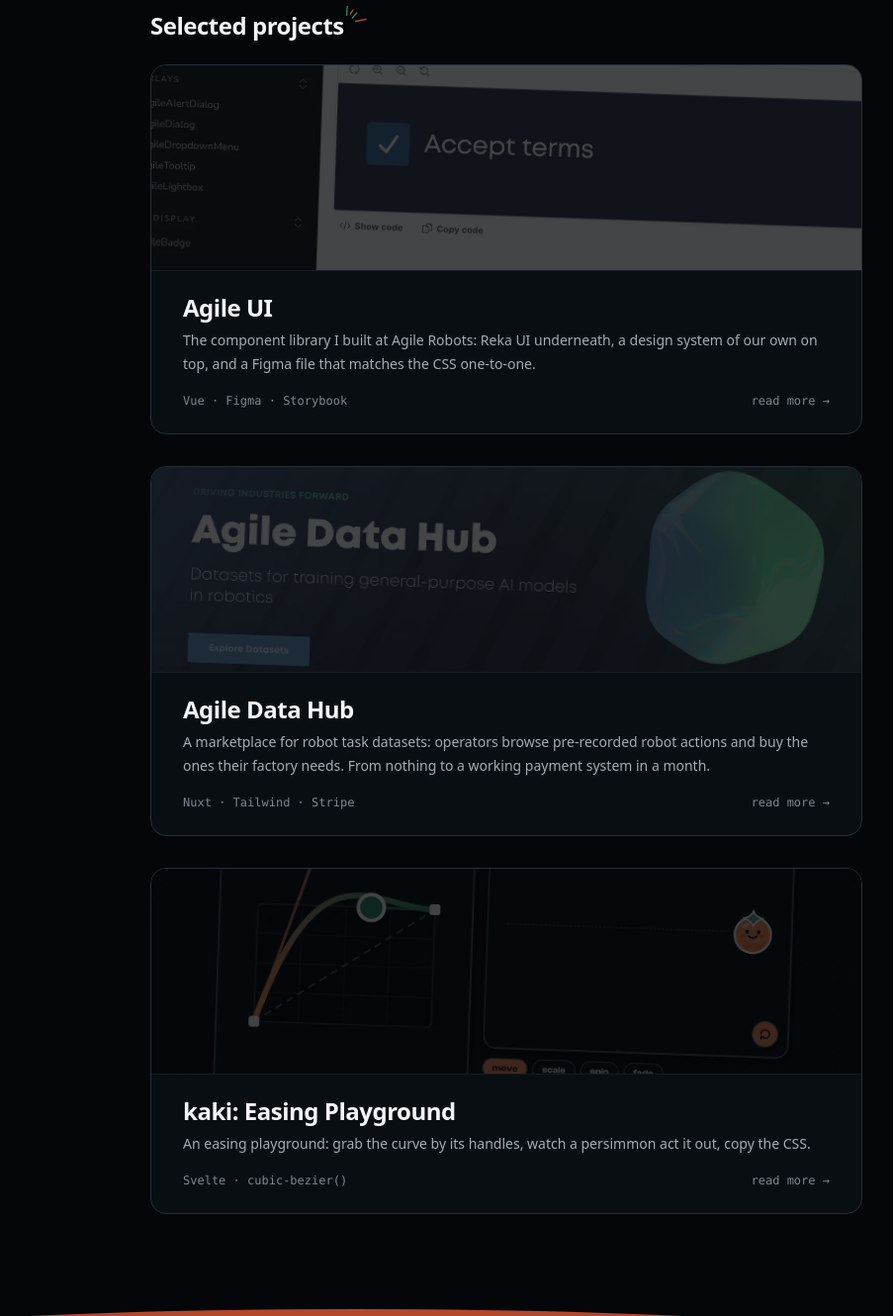
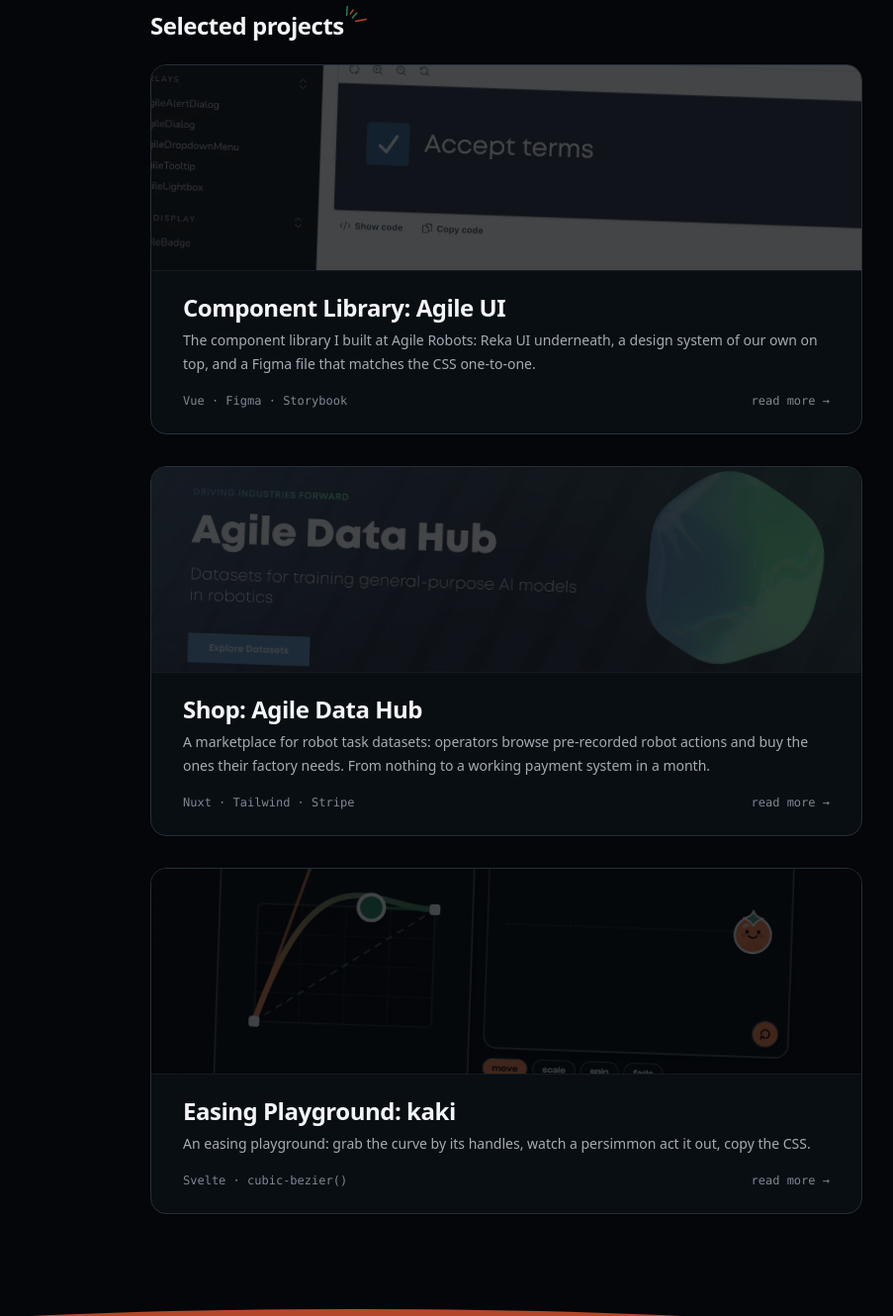
Before and after one commit to LouisLP/me, a Vue app: page / in a window 1280 px wide. Shown: the part 1817-3147 px from the top of the page at 99% size, without its empty margins (280-1183 px from the left). Built offline with nearby package versions, Linux system fonts and the light colour scheme.

Commit message:
Adjusted titles

```diff
--- a/src/content/projects.ts
+++ b/src/content/projects.ts
@@ -67,7 +67,7 @@
   // },
   {
     slug: 'agile-ui',
-    title: 'Agile UI',
+    title: 'Component Library: Agile UI',
     description: 'The component library I built at Agile Robots: Reka UI underneath, a design system of our own on top, and a Figma file that matches the CSS one-to-one.',
     meta: 'Vue · Figma · Storybook',
     hero: { src: agileUiStorybook, alt: 'Storybook showing the AgileCheckbox component and its controls' },
@@ -84,7 +84,7 @@
   },
   {
     slug: 'agile-data-hub',
-    title: 'Agile Data Hub',
+    title: 'Shop: Agile Data Hub',
     description: 'A marketplace for robot task datasets: operators browse pre-recorded robot actions and buy the ones their factory needs. From nothing to a working payment system in a month.',
     meta: 'Nuxt · Tailwind · Stripe',
     hero: { src: agileDataHubHero, alt: 'The Agile Data Hub marketing hero, "Datasets for training general-purpose AI models in robotics"' },
@@ -100,7 +100,7 @@
   },
   {
     slug: 'kaki',
-    title: 'kaki: Easing Playground',
+    title: 'Easing Playground: kaki',
     description: 'An easing playground: grab the curve by its handles, watch a persimmon act it out, copy the CSS.',
     meta: 'Svelte · cubic-bezier()',
     hero: { src: kakiHero, alt: 'The kaki curve editor and stage, with an overshooting curve loaded' },
```
